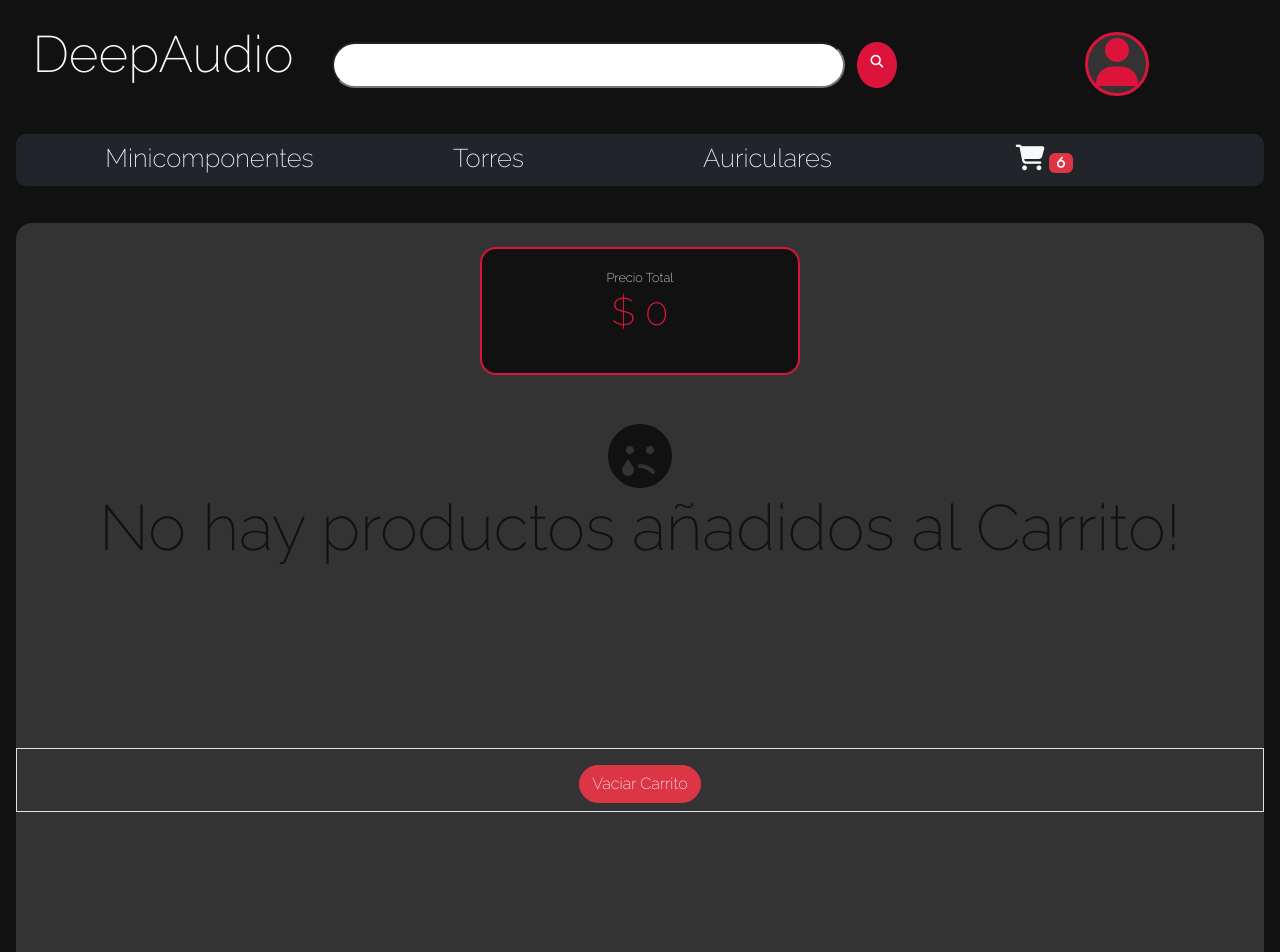
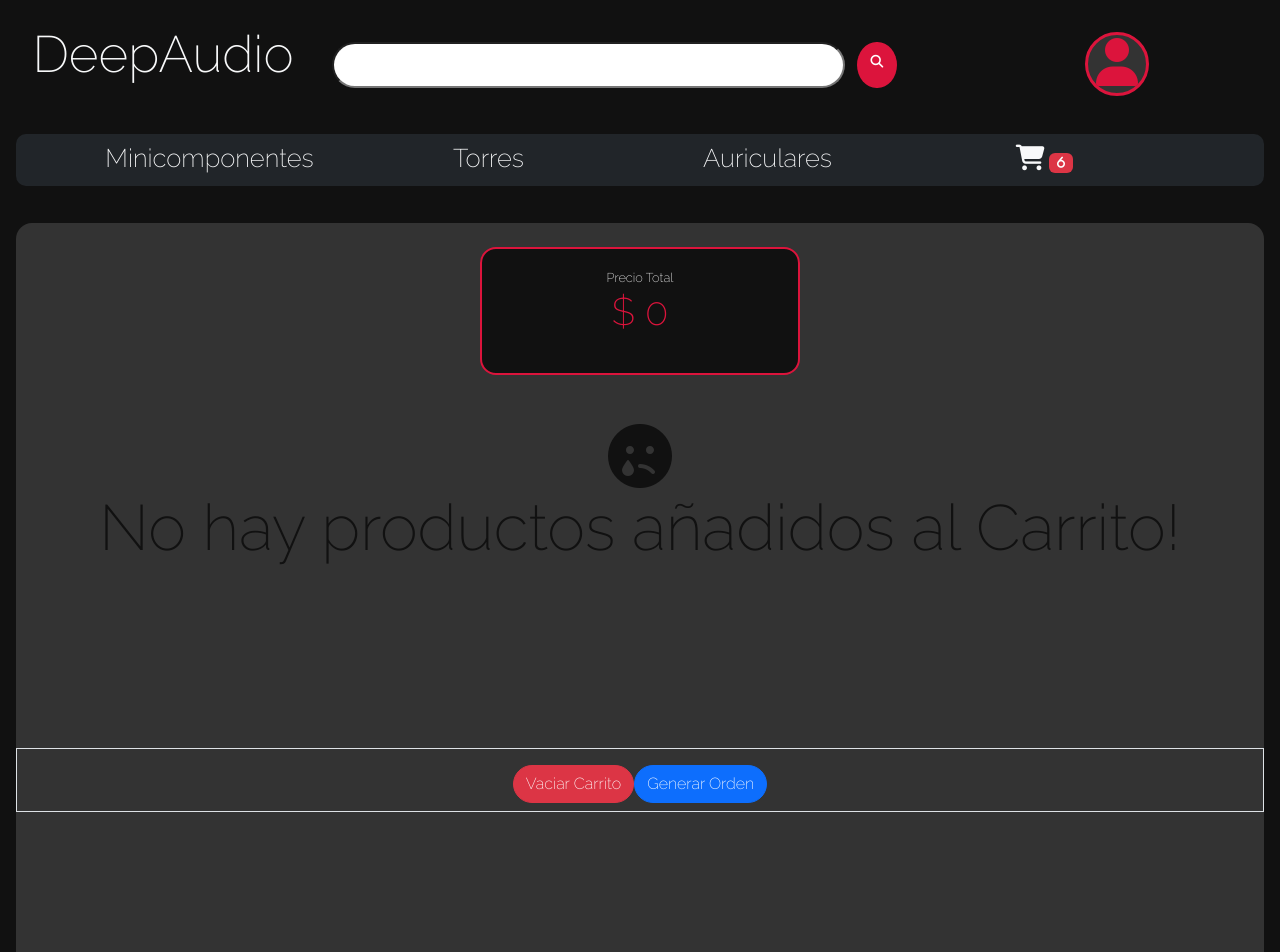
Before and after one commit to VLiras/Entregas-Liras, a React (Vite) app: page /cart in a window 1280 px wide. Shown: the top 952 px of the page. Built offline with nearby package versions, Linux system fonts and the light colour scheme.

Commit message:
Contenido de Clase 13 lleno de errores

```diff
--- a/src/Components/CartContainer/CartContainer.jsx
+++ b/src/Components/CartContainer/CartContainer.jsx
@@ -1,9 +1,47 @@
+import { addDoc, collection, doc, getFirestore, updateDoc } from "firebase/firestore"
+import { useState } from "react"
 import { useCartContext } from "../../Context/CartContext"
 import products from "../../Utils/products"
 import Total from "../Total/Total"
 const CartContainer = () => {
     const {cartList,cleanCart} = useCartContext()
     // => Listado de productos
+    const [dataForm,setDataForm] = useState({
+        name:'',
+        phone:'',
+        email:''
+    })
+    const totalPrice = () => {
+        cartList.map((price,cant) => price = price*cant)
+    }
+    const createOrder = (event) => {
+        event.preventDefault()
+        const order = {}
+        order.buyer = dataForm
+        order.item = cartList.map(({id,name,price}) => ({id,name,price})),
+        order.total = totalPrice()
+
+        const db = getFirestore()
+        const queryColection = collection(db,'orders')
+        addDoc(queryColection)
+        .then(ans => console.log(ans))
+        .catch(err => console.log(err))
+        .finally(()=>{})
+
+        //Actualizar un documento en firestore
+        const queryDoc = doc(db,'Productos','7wAjigtpnwKfy8pT8wWD')
+        updateDoc(queryDoc, {
+            stock:80
+        })
+        .then(() => console.log('Producto Actualizado'))
+        .catch(err => console.error(err))
+    }
+    const handleOnChange = (e) => {
+        setDataForm({
+            ...dataForm,
+            [e.target.name]:e.target.value
+        })
+    }
     return(
         <div className="cartContainer w-100 rounded-4 p-0">
             <div style={{width:'200%'}}>
@@ -33,6 +71,12 @@ const CartContainer = () => {
             }
             <div style={{width:'200%',height:'4rem'}} className="border center p-3 mt-3">
                 <button type="button" className="btn btn-danger rounded-pill" onClick={cleanCart}>Vaciar Carrito</button>
+                <button type="button" onClick={() => createOrder()} className="btn btn-primary rounded-pill">Generar Orden</button>
+            </div>
+            <div>
+                <form>
+                    {/* Crear Formulario */}
+                </form>
             </div>
         </div>
     )
```
